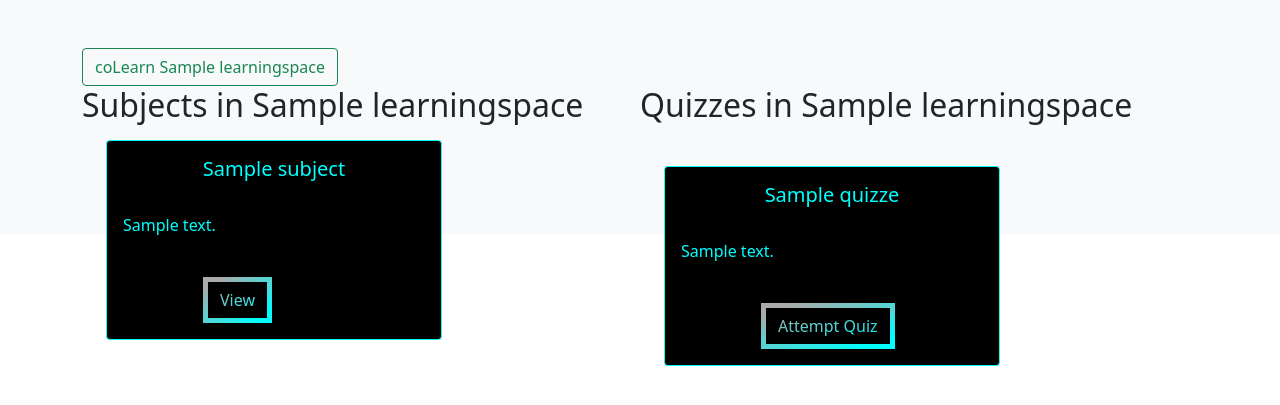
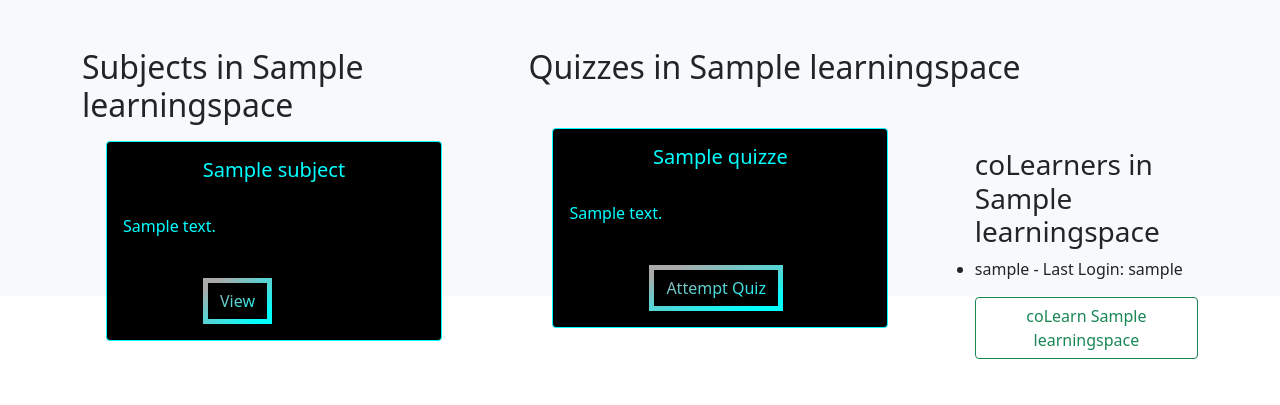
Before and after one commit to ilterisdkc/SWE573-Spring22, a Django app: template quiz/templates/learning_space.html in a window 1280 px wide. Shown: the part 76-481 px from the top of the page. Run offline with Django 3.2, Linux system fonts and the light colour scheme; tables that the repository leaves empty hold one stand-in row (values such as "Sample post"); the template is opened without the code that fills it: values that come from a table or form of the project are taken from there, most other values are stand-ins (such as "Sample title", 1, 10 or a date in 2020); some libraries are stand-ins or nearby versions.

Commit message:
coLearners are listed with their last login info in learning space page.

```diff
--- a/quiz/templates/learning_space.html
+++ b/quiz/templates/learning_space.html
@@ -5,13 +5,66 @@
 <div class="album py-5 bg-light">
 <div class="container">
 
+    <div style="width: 100%;">
+        <div style="width: 40%; height: 100px; float: left;">
+            <div class="row">
+                <h2>Subjects in {{ learning_space.title }}</h2>
+                {% if user_authenticated %}
+                    <div class="py-3 text-center">
+                        <a class="btn btn-sm btn-outline-primary" href="/subject_create">Create New Subject</a>
+                    </div>
+                {% endif %}
+                <!-- Subject Modal-->
+                {%include 'subject_modal.html'%}
+                <!-- Subject Modal-->
+            </div>
+
+        </div>
+
+        <div style="margin-left: 40%; height: 100px;">
+            <div class="row">
+                <h2>Quizzes in {{ learning_space.title }}</h2>
+                {% if user_authenticated %}
+                    <div class="py-3 text-center">
+                        <a class="btn btn-sm btn-outline-primary" href="/add_quiz/">Add Quiz</a>
+                    </div>
+                {% endif %}
+                <!-- Quiz Modal-->
+                {%include 'quiz_modal.html'%}
+                <!-- Quiz Modal-->
+            </div>
+
+        </div>
+
+        <div style="margin-left: 80%; height: 100px;">
+            <div class="row">
+                <h3>coLearners in {{ learning_space.title }}</h3>
+                <!-- coLearners Modal-->
+                {% if coLearners %} {% for c in coLearners %}
+                    <ul>
+                    <li>
+                        {{ c.user.username }} - Last Login: {{ c.user.last_login }}
+                    </li>
+                    </ul>
+
+                {% endfor %}
+                {% else %}
+                    <ul>
+                    <li>
+                        No coLearners yet. Be first?
+                    </li>
+                    </ul>
+                {% endif %}
+                <!-- coLearners Modal-->
+            </div>
+
     {% if user_coLearn %}
             <div>
                 <form
                         id="user_coLearn"
                         method="POST"
                         action="{{ learning_space.id }}"
-{#                    enctype="multipart/form-data"#}
+                        enctype="multipart/form-data"
                 >
                     {% csrf_token %}
                     <button
@@ -27,7 +80,7 @@
                         id="user_coLearn"
                         method="POST"
                         action="{{ learning_space.id }}"
-{#                    enctype="multipart/form-data"#}
+                        enctype="multipart/form-data"
                 >
                     {% csrf_token %}
                     <button
@@ -39,38 +92,6 @@
             </div>
         {% endif %}
 
-
-    <div style="width: 100%;">
-        <div style="width: 50%; height: 100px; float: left;">
-            <div class="row">
-                <h2>Subjects in {{ learning_space.title }}</h2>
-                <!-- Subject Modal-->
-                {%include 'subject_modal.html'%}
-                <!-- Subject Modal-->
-            </div>
-
-            {% if user_authenticated %}
-                <div class="py-3 text-center">
-                    <a class="btn btn-sm btn-outline-primary" href="/subject_create">Create New Subject</a>
-                </div>
-            {% endif %}
-
-        </div>
-
-        <div style="margin-left: 50%; height: 100px;">
-            <div class="row">
-                <h2>Quizzes in {{ learning_space.title }}</h2>
-                <!-- Subject Modal-->
-                {%include 'quiz_modal.html'%}
-                <!-- Subject Modal-->
-            </div>
-
-            {% if user_authenticated %}
-                <div class="py-3 text-center">
-                    <a class="btn btn-sm btn-outline-primary" href="/subject_create">Create New Quiz</a>
-                </div>
-            {% endif %}
-
             </div>
         </div>
         </div>
```
Lines whose indentation alone changed are shown as unchanged.
